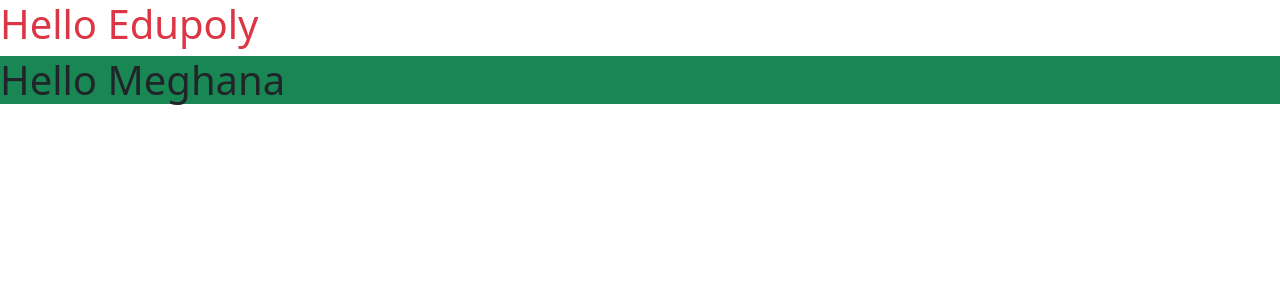
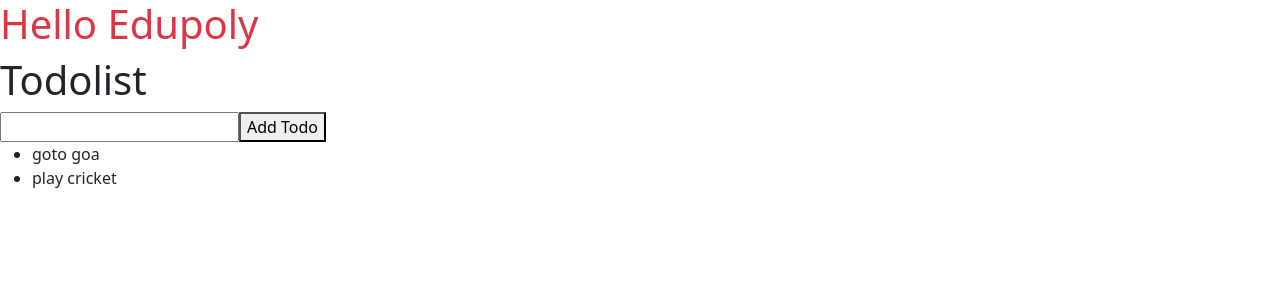
Before and after one commit to edupoly/rb55, a React (Vite) app: page / in a window 1280 px wide. Shown: the top 300 px of the page. Built offline with nearby package versions, Linux system fonts and the light colour scheme.

Commit message:
custom-hooks-todolist

```diff
--- a/src/App.jsx
+++ b/src/App.jsx
@@ -1,10 +1,11 @@
 import "./App.css";
+import Todolist from "./components/Todolist";
 
 function App() {
   return (
     <div>
       <h1 className="text-danger">Hello Edupoly</h1>
-      <h1 className="bg-success">Hello Meghana</h1>
+      <Todolist></Todolist>
     </div>
   );
 }
--- /dev/null
+++ b/src/components/Todolist.jsx
@@ -0,0 +1,32 @@
+import React, { useState } from "react";
+import { useTodolist } from "../hooks/useTodolist";
+
+function Todolist() {
+  var [allTodos, addTodo, deleteTodo] = useTodolist();
+  const [newTodo, setNewTodo] = useState("");
+  return (
+    <div>
+      <h1>Todolist</h1>
+      <input
+        type="text"
+        onChange={(e) => {
+          setNewTodo(e.target.value);
+        }}
+      />
+      <button
+        onClick={() => {
+          addTodo(newTodo);
+        }}
+      >
+        Add Todo
+      </button>
+      <ul>
+        {allTodos.map((todo) => {
+          return <li>{todo}</li>;
+        })}
+      </ul>
+    </div>
+  );
+}
+
+export default Todolist;
--- /dev/null
+++ b/src/hooks/useTodolist.js
@@ -0,0 +1,18 @@
+import React from "react";
+export function useTodolist() {
+  const [todos, setTodos] = React.useState(["goto goa", "play cricket"]);
+  function addTodo(newTodo) {
+    console.log(newTodo);
+    setTodos((currentTodos) => {
+      currentTodos.push(newTodo);
+      return [...currentTodos];
+    });
+  }
+  function deleteTodo(ind) {
+    setTodos((currentTodos) => {
+      currentTodos.splice(ind, 1);
+      return [...currentTodos];
+    });
+  }
+  return [todos, addTodo, deleteTodo];
+}
```
